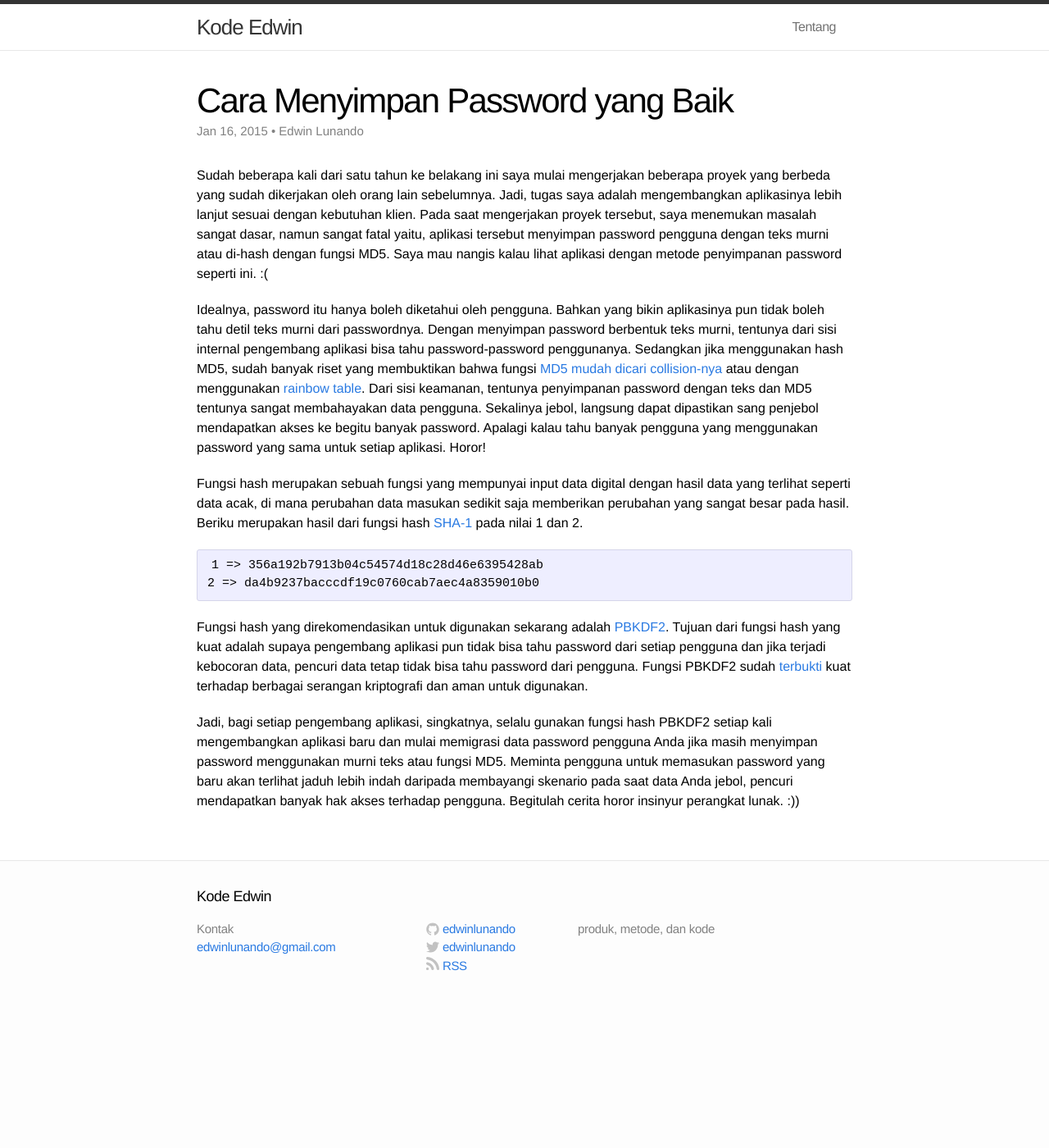
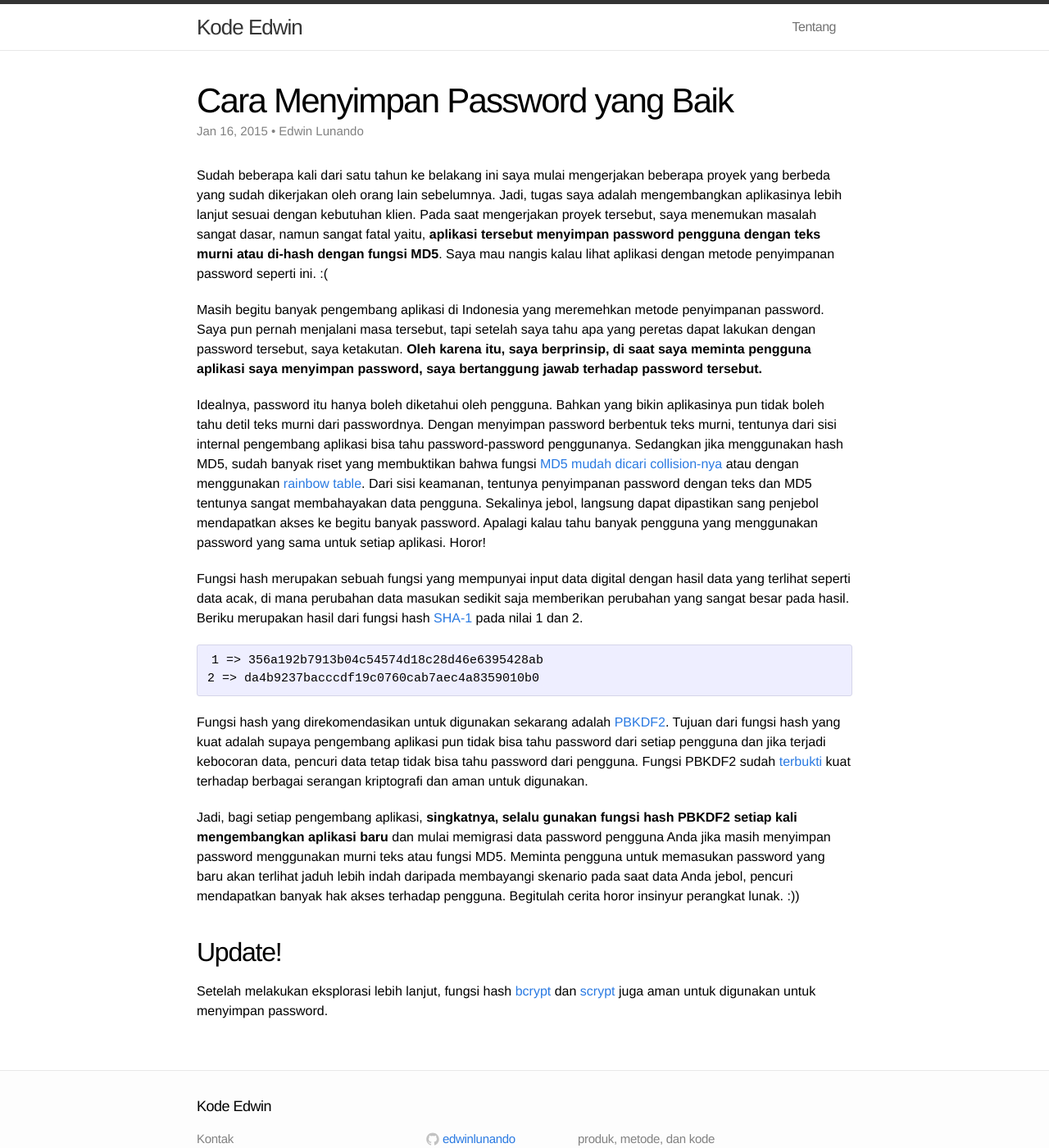
Before and after one commit to edwinlunando/edwinlunando.github.io, a Jekyll site: the page built from _posts/2015-01-14-cara-menyimpan-password.markdown, in a window 1280 px wide and 1400 px high. Shown: the whole window at 82% size. Built offline with Jekyll 4.4.1, drawn with Linux system fonts in a browser that asks for light colours; comment, search, counter and statistics services are not loaded.

```diff
--- a/_posts/2015-01-14-cara-menyimpan-password.markdown
+++ b/_posts/2015-01-14-cara-menyimpan-password.markdown
@@ -7,7 +7,9 @@
 author_t: edwinlunando
 ---
 
-Sudah beberapa kali dari satu tahun ke belakang ini saya mulai mengerjakan beberapa proyek yang berbeda yang sudah dikerjakan oleh orang lain sebelumnya. Jadi, tugas saya adalah mengembangkan aplikasinya lebih lanjut sesuai dengan kebutuhan klien. Pada saat mengerjakan proyek tersebut, saya menemukan masalah sangat dasar, namun sangat fatal yaitu, aplikasi tersebut menyimpan password pengguna dengan teks murni atau di-hash dengan fungsi MD5. Saya mau nangis kalau lihat aplikasi dengan metode penyimpanan password seperti ini. :(
+Sudah beberapa kali dari satu tahun ke belakang ini saya mulai mengerjakan beberapa proyek yang berbeda yang sudah dikerjakan oleh orang lain sebelumnya. Jadi, tugas saya adalah mengembangkan aplikasinya lebih lanjut sesuai dengan kebutuhan klien. Pada saat mengerjakan proyek tersebut, saya menemukan masalah sangat dasar, namun sangat fatal yaitu, **aplikasi tersebut menyimpan password pengguna dengan teks murni atau di-hash dengan fungsi MD5**. Saya mau nangis kalau lihat aplikasi dengan metode penyimpanan password seperti ini. :(
+
+Masih begitu banyak pengembang aplikasi di Indonesia yang meremehkan metode penyimpanan password. Saya pun pernah menjalani masa tersebut, tapi setelah saya tahu apa yang peretas dapat lakukan dengan password tersebut, saya ketakutan. **Oleh karena itu, saya berprinsip, di saat saya meminta pengguna aplikasi saya menyimpan password, saya bertanggung jawab terhadap password tersebut.**
 
 Idealnya, password itu hanya boleh diketahui oleh pengguna. Bahkan yang bikin aplikasinya pun tidak boleh tahu detil teks murni dari passwordnya. Dengan menyimpan password berbentuk teks murni, tentunya dari sisi internal pengembang aplikasi bisa tahu password-password penggunanya. Sedangkan jika menggunakan hash MD5, sudah banyak riset yang membuktikan bahwa fungsi [MD5 mudah dicari collision-nya][0] atau dengan menggunakan [rainbow table][1]. Dari sisi keamanan, tentunya penyimpanan password dengan teks dan MD5 tentunya sangat membahayakan data pengguna. Sekalinya jebol, langsung dapat dipastikan sang penjebol mendapatkan akses ke begitu banyak password. Apalagi kalau tahu banyak pengguna yang menggunakan password yang sama untuk setiap aplikasi. Horor!
 
@@ -18,10 +20,16 @@
 
 Fungsi hash yang direkomendasikan untuk digunakan sekarang adalah [PBKDF2][3]. Tujuan dari fungsi hash yang kuat adalah supaya pengembang aplikasi pun tidak bisa tahu password dari setiap pengguna dan jika terjadi kebocoran data, pencuri data tetap tidak bisa tahu password dari pengguna. Fungsi PBKDF2 sudah [terbukti][4] kuat terhadap berbagai serangan kriptografi dan aman untuk digunakan.
 
-Jadi, bagi setiap pengembang aplikasi, singkatnya, selalu gunakan fungsi hash PBKDF2 setiap kali mengembangkan aplikasi baru dan mulai memigrasi data password pengguna Anda jika masih menyimpan password menggunakan murni teks atau fungsi MD5. Meminta pengguna untuk memasukan password yang baru akan terlihat jaduh lebih indah daripada membayangi skenario pada saat data Anda jebol, pencuri mendapatkan banyak hak akses terhadap pengguna. Begitulah cerita horor insinyur perangkat lunak. :))
+Jadi, bagi setiap pengembang aplikasi, **singkatnya, selalu gunakan fungsi hash PBKDF2 setiap kali mengembangkan aplikasi baru** dan mulai memigrasi data password pengguna Anda jika masih menyimpan password menggunakan murni teks atau fungsi MD5. Meminta pengguna untuk memasukan password yang baru akan terlihat jaduh lebih indah daripada membayangi skenario pada saat data Anda jebol, pencuri mendapatkan banyak hak akses terhadap pengguna. Begitulah cerita horor insinyur perangkat lunak. :))
+
+## Update! ##
+
+Setelah melakukan eksplorasi lebih lanjut, fungsi hash [bcrypt][5] dan [scrypt][6] juga aman untuk digunakan untuk menyimpan password.
 
 [0]:    http://tools.ietf.org/html/rfc6151
 [1]:    http://en.wikipedia.org/wiki/Rainbow_table
 [2]:    http://en.wikipedia.org/wiki/SHA-1
 [3]:    http://en.wikipedia.org/wiki/PBKDF2
 [4]:    http://tools.ietf.org/html/rfc2898
+[5]:    http://en.wikipedia.org/wiki/Bcrypt
+[6]:    http://en.wikipedia.org/wiki/Scrypt
```
Also changed, not shown: _posts/2015-01-22-koneksi-luar-phpmyadmin.markdown (added, +28 -0 lines).
